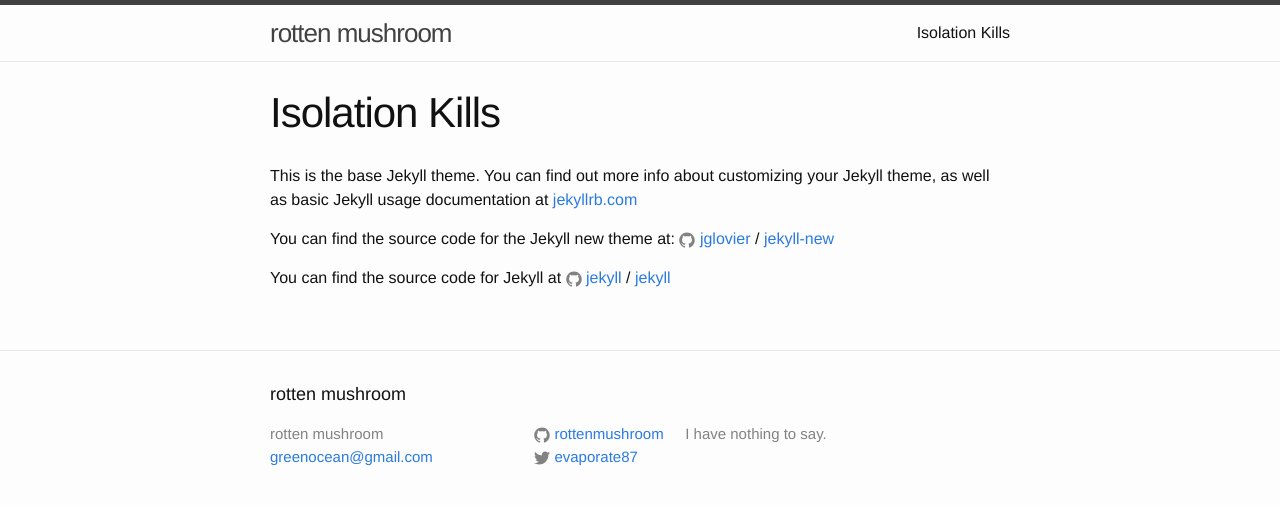
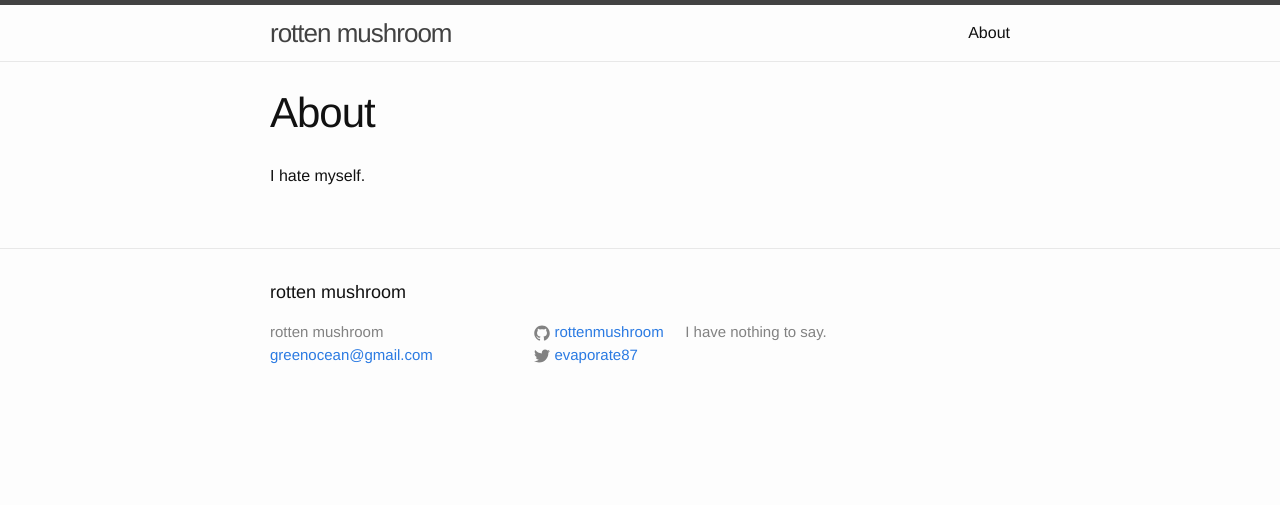
Before and after one commit to rottenmushroom/rotten-mushroom, a Jekyll site: the page built from about.md, in a window 1280 px wide. Shown: the top 505 px of the page. Built offline with Jekyll 4.4.1, drawn with Linux system fonts in a browser that asks for light colours.

Commit message:
Some adjustments

```diff
--- a/about.md
+++ b/about.md
@@ -1,15 +1,7 @@
 ---
 layout: page
-title: Isolation Kills
+title: About
 permalink: /about/
 ---
 
-This is the base Jekyll theme. You can find out more info about customizing your Jekyll theme, as well as basic Jekyll usage documentation at [jekyllrb.com](http://jekyllrb.com/)
-
-You can find the source code for the Jekyll new theme at:
-{% include icon-github.html username="jglovier" %} /
-[jekyll-new](https://github.com/jglovier/jekyll-new)
-
-You can find the source code for Jekyll at
-{% include icon-github.html username="jekyll" %} /
-[jekyll](https://github.com/jekyll/jekyll)
+I hate myself.
```
Also changed, not shown: 1 other file.
